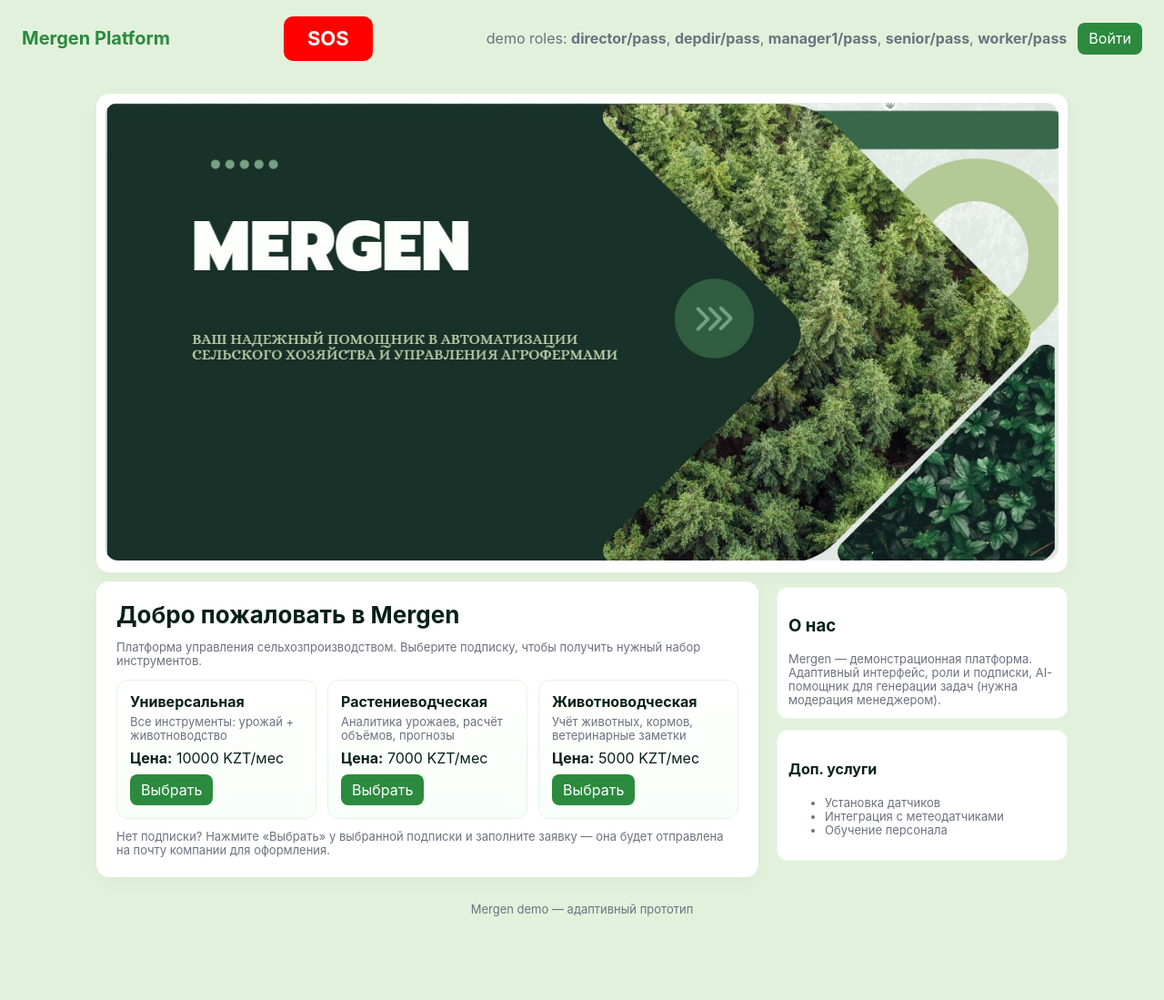
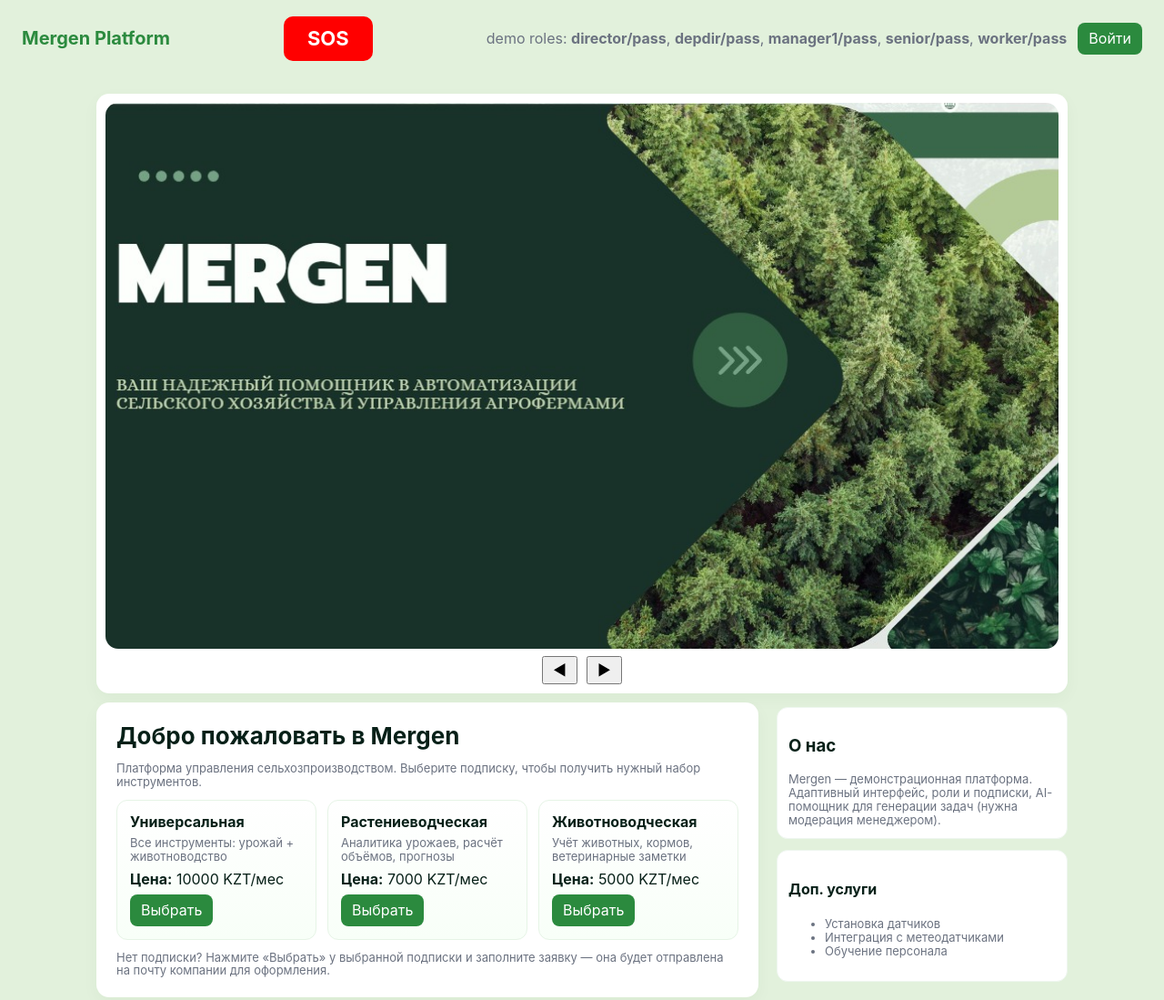
Before and after one commit to loWOLFol/hakaton, a plain HTML site: page index.html in a window 1280 px wide. Shown: the top 1099 px of the page at 91% size. Before the commit the page ends 1025 px from the top, so only its background shows below. Drawn offline with nearby package versions, Linux system fonts and the light colour scheme.

Commit message:
Add files via upload

```diff
--- a/app.js
+++ b/app.js
@@ -50,6 +50,31 @@ function renderSOS(){
         sosBtn.classList.remove("blink");
     }
 }
+
+// карусель
+let curSlide = 0;
+const slides = document.querySelectorAll(".slider img");
+
+function showSlide(i){
+  slides.forEach(s=>s.classList.remove("active"));
+  slides[i].classList.add("active");
+}
+
+// старт
+showSlide(curSlide);
+
+function nextSlide(){
+  curSlide = (curSlide+1) % slides.length;
+  showSlide(curSlide);
+}
+
+function prevSlide(){
+  curSlide = (curSlide-1+slides.length) % slides.length;
+  showSlide(curSlide);
+}
+
+setInterval(()=>nextSlide(),7500);
+
 
 // --- default users ---
 function ensureDefaults() {
--- a/index.html
+++ b/index.html
@@ -8,7 +8,7 @@
       rel="stylesheet"
       href="https://cdnjs.cloudflare.com/ajax/libs/modern-normalize/1.1.0/modern-normalize.min.css"
     />
-    <link rel="stylesheet" href="./style.css" />
+    <link rel="stylesheet" href="style.css" />
   </head>
   <body>
     <header>
@@ -27,12 +27,18 @@
     <main>
       <!-- Landing / subscription chooser -->
       <div class="logo-div">
-        <img
-          src="7974bf34-71d2-4c77-be6b-283e41e6ecdd.jpg"
-          alt=""
-          class="logo"
-        />
-      </div>
+  <div class="slider">
+    <img src="./1.jpg" class="slide" />
+    <img src="./2.jpg" class="slide" />
+    <img src="./3.jpg" class="slide" />
+  </div>
+
+  <div class="slider-btns">
+    <button onclick="prevSlide()">◀</button>
+    <button onclick="nextSlide()">▶</button>
+  </div>
+</div>
+
 
       <section class="hero">
         <div class="hero-card">
@@ -339,6 +345,6 @@
       </div>
     </div>
 
-    <script src="./app.js"></script>
+    <script src="app.js"></script>
   </body>
 </html>
--- a/style.css
+++ b/style.css
@@ -286,7 +286,35 @@ label {
   margin-bottom: 10px;
 }
 
-img.logo {
+.slider {
+  position: relative;
   width: 100%;
+  height: 600px;
+  overflow: hidden;
   border-radius: 14px;
 }
+
+.slider img {
+  width: 100%;
+  height: 100%;
+  object-fit: cover;
+  position:absolute;
+  top:0; left:0;
+  opacity:0;
+  transition:opacity .6s ease;
+}
+
+.slider img.active {
+  opacity:1;
+}
+
+.slider-btns {
+  display:flex;
+  justify-content:center;
+  gap:10px;
+  margin-top:8px;
+}
+
+.slider-btns button{
+  padding:4px 10px;
+}
```
Also changed, not shown: dat.html (+2 -2 lines), 1.jpg (added), 2.jpg (added), 3.jpg (added).
